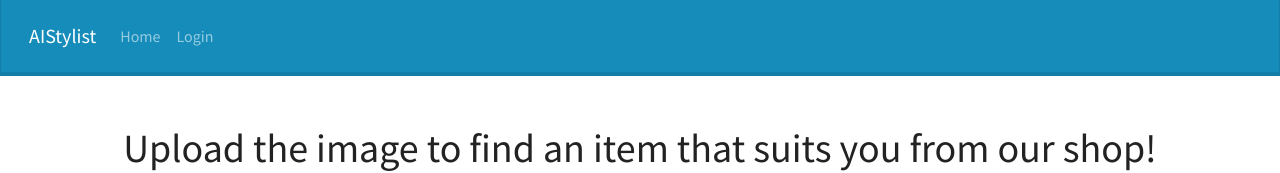
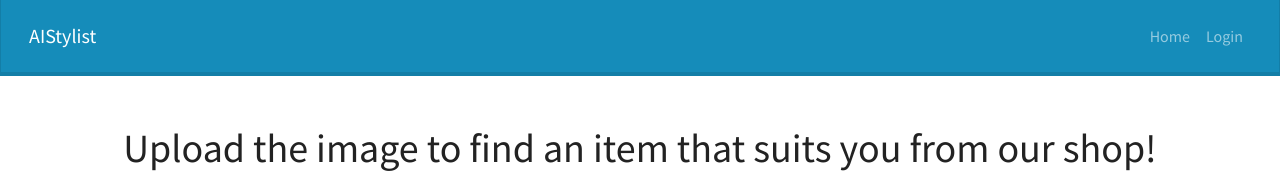
Before and after one commit to OJeun/project-frontend, a React (Vite) app: page / in a window 1280 px wide. Shown: the top 173 px of the page. Built offline with nearby package versions, Linux system fonts and the light colour scheme; no server answers.

Commit message:
add mobile screen adjusted nav

```diff
--- a/src/components/nav.tsx
+++ b/src/components/nav.tsx
@@ -2,6 +2,7 @@ import { useEffect, useState } from "react";
 
 const Nav = () => {
   const [authToken, setAuthToken] = useState("");
+  const [isNavOpen, setIsNavOpen] = useState(false); // State to control navbar collapse
 
   useEffect(() => {
     // Check if authToken exists in localStorage
@@ -36,16 +37,17 @@ const Nav = () => {
           <button
             className="navbar-toggler"
             type="button"
-            data-bs-toggle="collapse"
-            data-bs-target="#navbarColor01"
-            aria-controls="navbarColor01"
-            aria-expanded="false"
-            aria-label="Toggle navigation"
+            onClick={() => setIsNavOpen(!isNavOpen)} // Toggle navbar collapse state
           >
             <span className="navbar-toggler-icon"></span>
           </button>
-          <div className="collapse navbar-collapse" id="navbarColor01">
-            <ul className="navbar-nav me-auto">
+          <div
+            className={`collapse navbar-collapse ${isNavOpen ? "show" : ""}`}
+            id="navbarColor01"
+          >
+            <ul className="navbar-nav ms-auto">
+              {" "}
+              {/* Change me-auto to ms-auto for right alignment */}
               <li className="nav-item">
                 <a className="nav-link" href="/">
                   Home
@@ -66,7 +68,7 @@ const Nav = () => {
                 </li>
               )}
               {authToken && (
-                <li className="nav-item pull-left">
+                <li className="nav-item">
                   <a
                     className="nav-link"
                     onClick={handleLogout}
```
